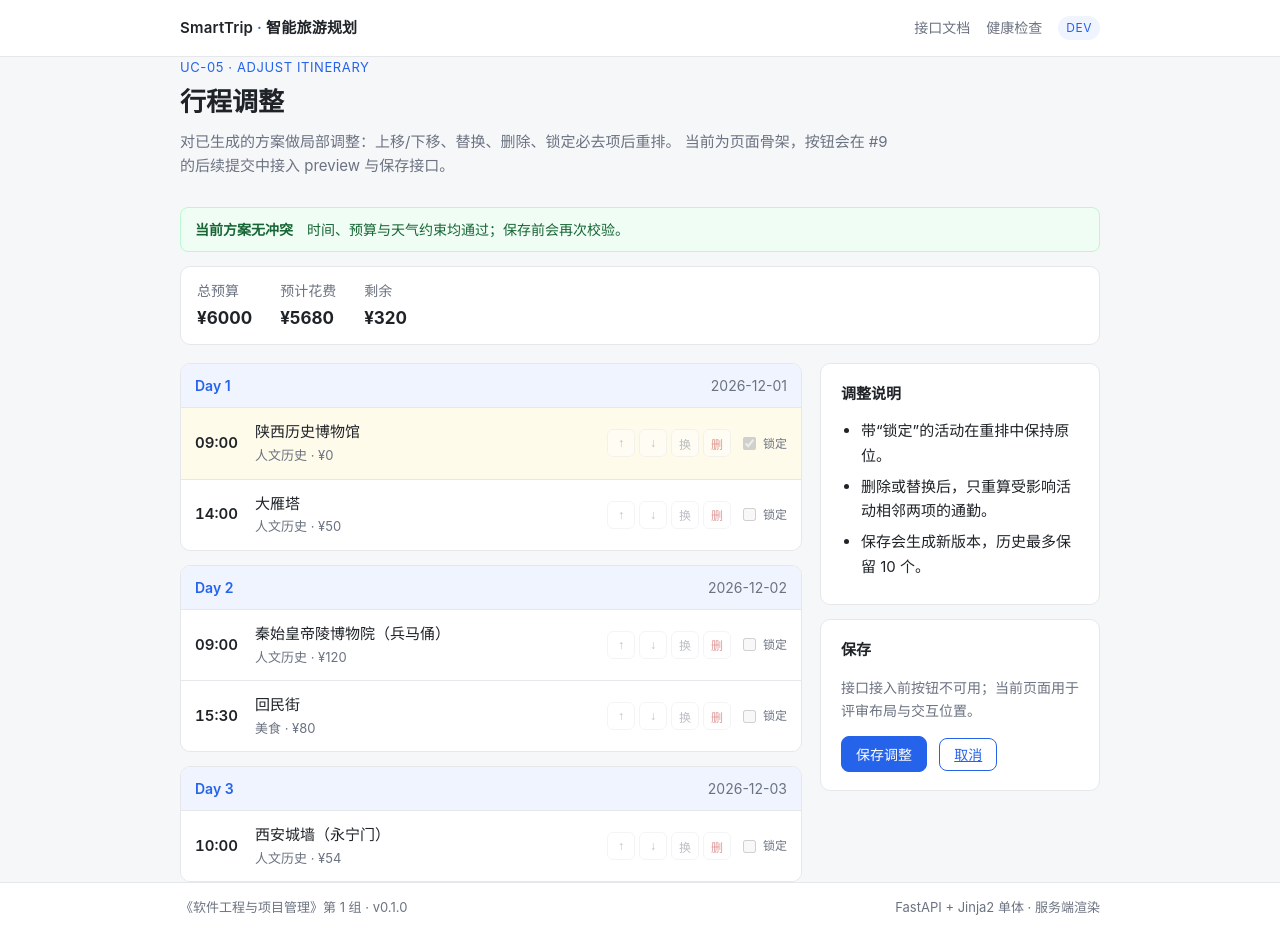
After one commit to encoY3332333/transparent-umbrella, a FastAPI app: page /itineraries/1/adjust in a window 1280 px wide. The commit adds this page. Run offline with FastAPI, Linux system fonts and the light colour scheme.

Commit message:
feat(itinerary): add adjustment page skeleton with mock data

```diff
--- a/backend/app/static/css/app.css
+++ b/backend/app/static/css/app.css
@@ -210,6 +210,125 @@ code {
   gap: 8px;
 }
 
+/* ---------------- 行程调整页 ---------------- */
+.validation-bar {
+  display: flex;
+  align-items: baseline;
+  flex-wrap: wrap;
+  gap: 8px 14px;
+  padding: 10px 14px;
+  margin-bottom: 14px;
+  border: 1px solid #bbf7d0;
+  border-radius: 8px;
+  background: #f0fdf4;
+  color: #166534;
+  font-size: 14px;
+}
+
+.budget-strip {
+  display: flex;
+  flex-wrap: wrap;
+  gap: 12px 28px;
+  padding: 12px 16px;
+  margin-bottom: 18px;
+  border: 1px solid var(--border);
+  border-radius: var(--radius);
+  background: var(--surface);
+}
+
+.budget-strip > div { display: flex; flex-direction: column; gap: 2px; }
+.budget-strip strong { font-size: 17px; }
+
+.adjust-layout {
+  display: grid;
+  grid-template-columns: minmax(0, 1fr) 280px;
+  gap: 18px;
+  align-items: start;
+}
+
+.adjust-days { display: grid; gap: 14px; }
+.adjust-side { display: grid; gap: 14px; }
+.adjust-side .card { margin-bottom: 0; }
+.adjust-side .btn { margin-right: 8px; }
+
+.day-column {
+  border: 1px solid var(--border);
+  border-radius: var(--radius);
+  background: var(--surface);
+  overflow: hidden;
+}
+
+.day-header {
+  display: flex;
+  justify-content: space-between;
+  padding: 10px 14px;
+  background: var(--brand-soft);
+  border-bottom: 1px solid var(--border);
+  font-size: 14px;
+}
+
+.day-index { font-weight: 600; color: var(--brand); }
+.day-date { color: var(--muted); }
+
+.activity-list { display: grid; gap: 1px; background: var(--border); }
+
+.activity-card {
+  display: flex;
+  align-items: center;
+  gap: 12px;
+  padding: 12px 14px;
+  background: var(--surface);
+}
+
+.activity-card[data-locked="true"] { background: #fffbeb; }
+
+.activity-time {
+  min-width: 48px;
+  font-weight: 600;
+  font-variant-numeric: tabular-nums;
+}
+
+.activity-main { flex: 1; min-width: 0; }
+.activity-name { font-weight: 500; }
+.activity-meta { color: var(--muted); font-size: 13px; }
+
+.activity-actions {
+  display: flex;
+  align-items: center;
+  gap: 4px;
+  flex-wrap: wrap;
+  justify-content: flex-end;
+}
+
+.icon-btn {
+  min-width: 28px;
+  height: 28px;
+  padding: 0 7px;
+  border: 1px solid var(--border);
+  border-radius: 6px;
+  background: var(--surface);
+  color: var(--muted);
+  font-size: 12px;
+}
+
+.icon-btn.danger { color: #b91c1c; }
+.icon-btn:disabled { opacity: 0.45; cursor: not-allowed; }
+
+.lock-toggle {
+  display: inline-flex;
+  align-items: center;
+  gap: 4px;
+  margin-left: 4px;
+  color: var(--muted);
+  font-size: 12px;
+}
+
+@media (max-width: 760px) {
+  .adjust-layout { grid-template-columns: 1fr; }
+  .activity-card { align-items: flex-start; flex-wrap: wrap; }
+  .activity-actions { width: 100%; justify-content: flex-start; }
+}
+
 @media (max-width: 560px) {
   .site-footer .wrap { flex-direction: column; }
   .hero h1 { font-size: 22px; }
--- /dev/null
+++ b/backend/app/templates/itinerary/_day_column.html
@@ -0,0 +1,30 @@
+<article class="day-column" data-day="{{ day.day }}">
+  <header class="day-header">
+    <span class="day-index">Day {{ day.day }}</span>
+    <time class="day-date">{{ day.date }}</time>
+  </header>
+
+  <div class="activity-list">
+    {% for activity in day.activities %}
+    <div class="activity-card"
+         data-activity-id="{{ activity.id }}"
+         data-locked="{{ 'true' if activity.locked else 'false' }}">
+      <div class="activity-time">{{ activity.time }}</div>
+      <div class="activity-main">
+        <div class="activity-name">{{ activity.name }}</div>
+        <div class="activity-meta">{{ activity.category }} · ¥{{ "%.0f"|format(activity.cost) }}</div>
+      </div>
+      <div class="activity-actions" aria-label="活动操作">
+        <button type="button" class="icon-btn" title="上移（接口接入后启用）" disabled>↑</button>
+        <button type="button" class="icon-btn" title="下移（接口接入后启用）" disabled>↓</button>
+        <button type="button" class="icon-btn" title="替换（接口接入后启用）" disabled>换</button>
+        <button type="button" class="icon-btn danger" title="删除（接口接入后启用）" disabled>删</button>
+        <label class="lock-toggle">
+          <input type="checkbox" {% if activity.locked %}checked{% endif %} disabled>
+          锁定
+        </label>
+      </div>
+    </div>
+    {% endfor %}
+  </div>
+</article>
--- /dev/null
+++ b/backend/app/templates/itinerary/adjust.html
@@ -0,0 +1,60 @@
+{% extends "base.html" %}
+
+{% block title %}行程调整{% endblock %}
+
+{% block content %}
+<section class="hero">
+  <p class="eyebrow">UC-05 · ADJUST ITINERARY</p>
+  <h1>行程调整</h1>
+  <p class="lede">
+    对已生成的方案做局部调整：上移/下移、替换、删除、锁定必去项后重排。
+    当前为页面骨架，按钮会在 #9 的后续提交中接入 preview 与保存接口。
+  </p>
+</section>
+
+<div class="validation-bar" data-status="ok" role="status">
+  <strong>当前方案无冲突</strong>
+  <span>时间、预算与天气约束均通过；保存前会再次校验。</span>
+</div>
+
+<div class="budget-strip">
+  <div>
+    <span class="muted">总预算</span>
+    <strong>¥{{ "%.0f"|format(itinerary.budget) }}</strong>
+  </div>
+  <div>
+    <span class="muted">预计花费</span>
+    <strong>¥{{ "%.0f"|format(itinerary.estimated_cost) }}</strong>
+  </div>
+  <div>
+    <span class="muted">剩余</span>
+    <strong>¥{{ "%.0f"|format(itinerary.budget - itinerary.estimated_cost) }}</strong>
+  </div>
+</div>
+
+<div class="adjust-layout">
+  <section class="adjust-days" aria-label="按天行程">
+    {% for day in itinerary.days %}
+      {% include "itinerary/_day_column.html" %}
+    {% endfor %}
+  </section>
+
+  <aside class="adjust-side">
+    <div class="card">
+      <h2>调整说明</h2>
+      <ul class="steps">
+        <li>带“锁定”的活动在重排中保持原位。</li>
+        <li>删除或替换后，只重算受影响活动相邻两项的通勤。</li>
+        <li>保存会生成新版本，历史最多保留 10 个。</li>
+      </ul>
+    </div>
+
+    <div class="card">
+      <h2>保存</h2>
+      <p class="muted">接口接入前按钮不可用；当前页面用于评审布局与交互位置。</p>
+      <button class="btn" type="button" disabled>保存调整</button>
+      <a class="btn btn-ghost" href="/itineraries/{{ itinerary.id }}">取消</a>
+    </div>
+  </aside>
+</div>
+{% endblock %}
```
Also changed, not shown: backend/app/api/pages.py (+87 -0 lines), backend/app/adapters/call_budget.py (line endings or trailing spaces), backend/app/api/itineraries.py (line endings or trailing spaces), backend/app/schemas/itinerary.py (line endings or trailing spaces), backend/app/services/engine_bridge.py (line endings or trailing spaces), backend/app/services/plan_service.py (line endings or trailing spaces), backend/tests/services/test_engine_bridge.py (line endings or trailing spaces).
